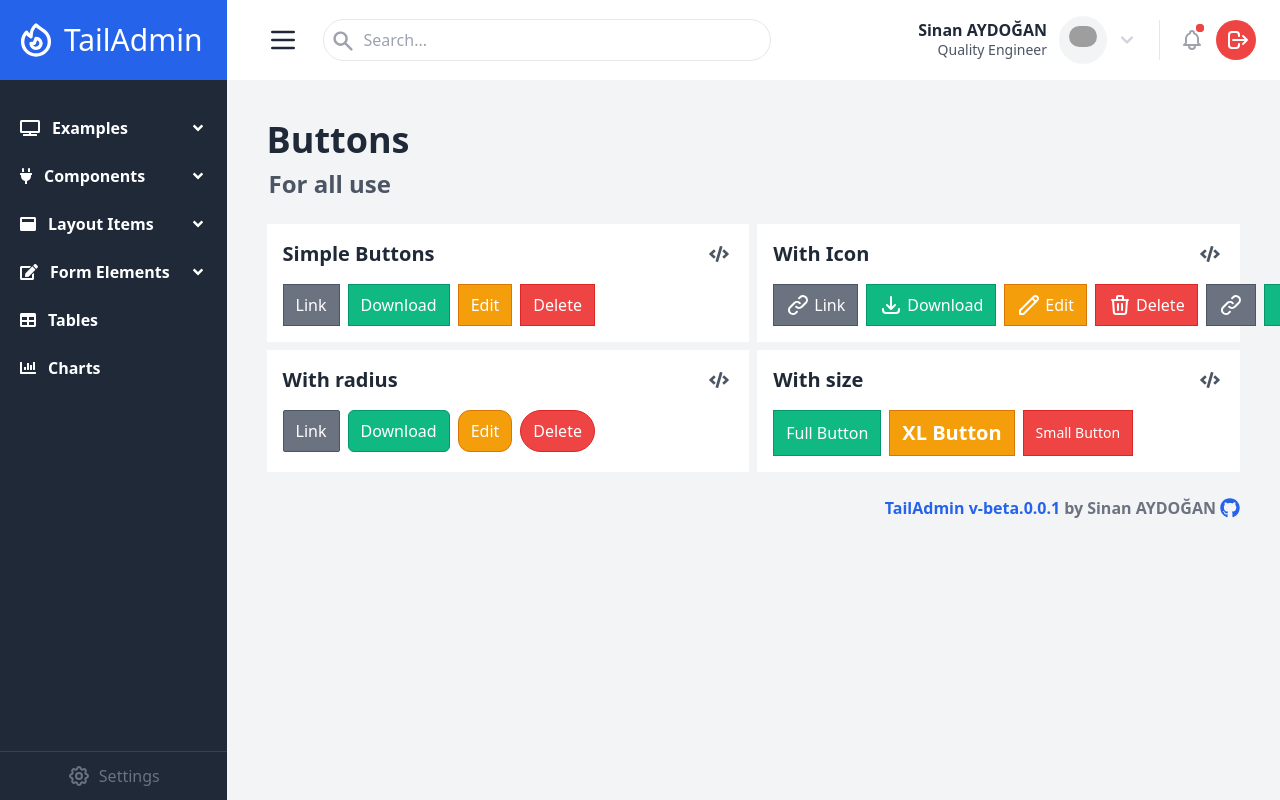
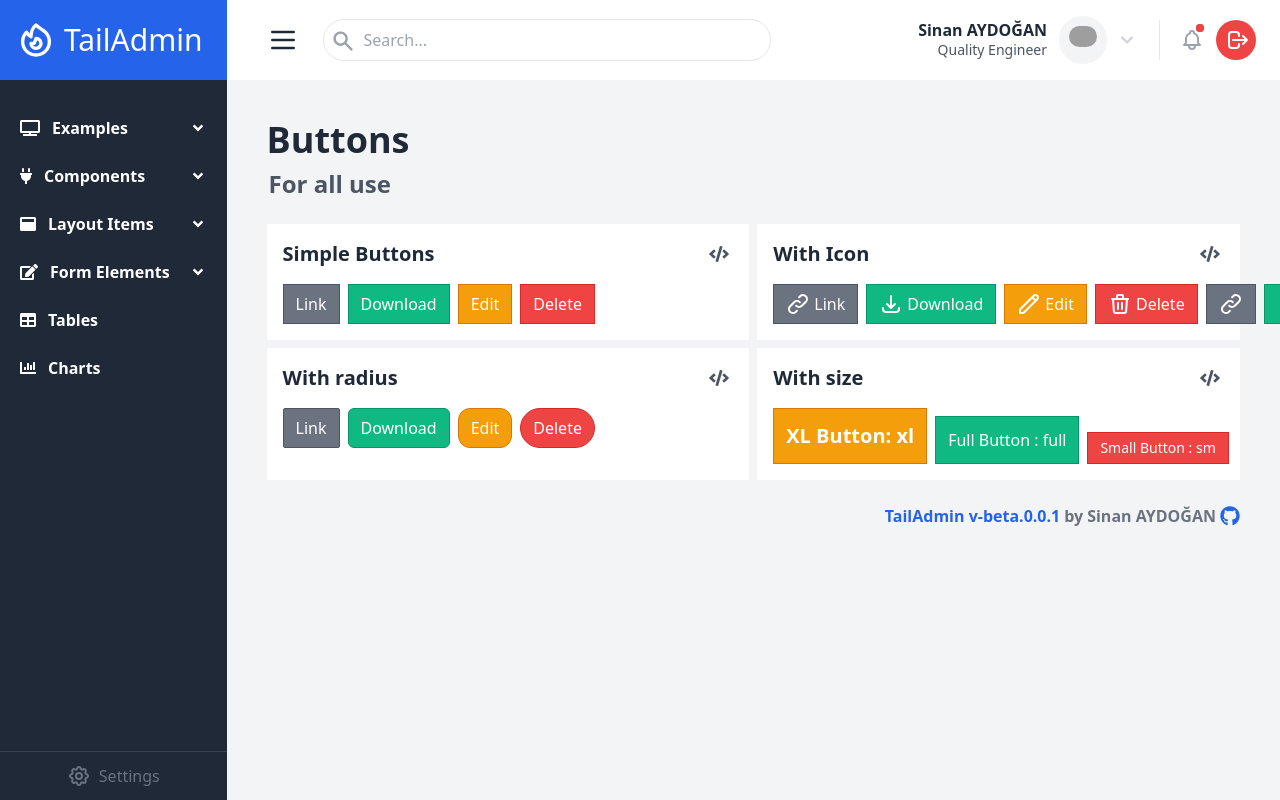
Before and after one commit to sinan-aydogan/tailadmin-vue, a Vue app: page /button in a window 1280 px wide. Built offline with nearby package versions, Linux system fonts and the light colour scheme; grey boxes are pictures that could not be loaded.

Commit message:
Buttons height sizes revised

```diff
--- a/src/components/Button/Button.vue
+++ b/src/components/Button/Button.vue
@@ -37,11 +37,13 @@
       }
       /*Button Size Style*/
       if (this.size === 'full') {
-        sizeStyle = 'w-full text-center ';
+        sizeStyle = 'h-12 w-full text-center ';
       } else if (this.size === 'xl') {
-        sizeStyle = 'text-xl font-bold'
+        sizeStyle = 'h-14 text-xl font-bold'
       } else if (this.size === 'sm') {
-        sizeStyle = 'text-sm min-w-min min-h-min'
+        sizeStyle = 'h-8 text-sm min-w-min min-h-min'
+      } else {
+        sizeStyle = 'h-10'
       }
       return colorStyle + ' ' + sizeStyle;
     },
--- a/src/pages/Button.vue
+++ b/src/pages/Button.vue
@@ -109,10 +109,10 @@
             With size
           </template>
           <template #content>
-            <div class="flex gap-2">
-                <t-button color="green" size="full">Full Button</t-button>
-                <t-button color="yellow" size="xl">XL Button</t-button>
-                <t-button color="red" size="sm">Small Button</t-button>
+            <div class="flex gap-2 w-full items-end">
+              <t-button color="yellow" size="xl">XL Button: xl </t-button>
+              <t-button color="green" size="full">Full Button : full</t-button>
+              <t-button color="red" size="sm">Small Button : sm</t-button>
             </div>
           </template>
           <template #secondContent>
```
